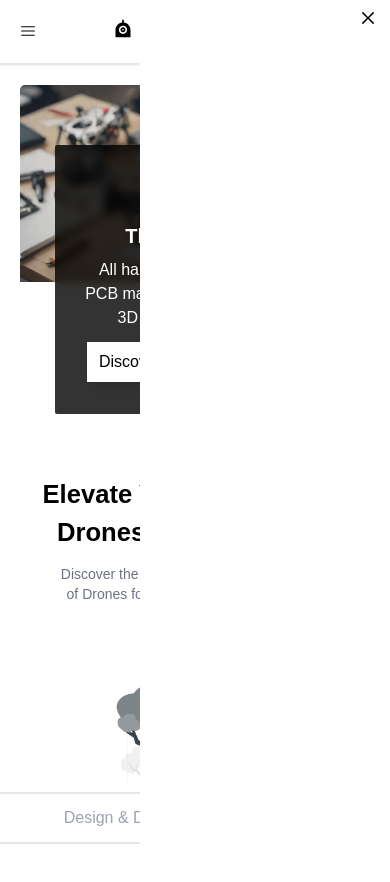
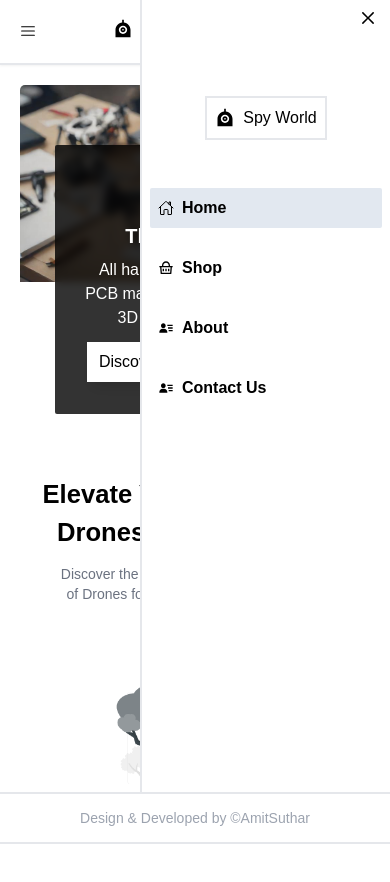
Before and after one commit to amitsuthar803/drone-ecommerce, a React (Vite) app: page / in a window 390 px wide. Both pictures are taken after a click on the icon 28 px from the left and 31 px from the top of the page. Shown: the top 882 px of the page. Before the commit the page ends 844 px from the top, so only its background shows below. Built offline with nearby package versions, Linux system fonts and the light colour scheme.

Commit message:
sidebar update

```diff
--- a/src/ui/Footer.jsx
+++ b/src/ui/Footer.jsx
@@ -1,8 +1,10 @@
 function Footer() {
   return (
-    <div className="h-[60px] border-t-2 flex justify-center m-auto border-b-2 items-center w-full bg-white">
+    <div className="h-[60px] z-30 border-t-2 flex justify-center m-auto border-b-2 items-center w-full bg-white">
       <div className=" w-[1111px] flex justify-center items-center">
-        <h3 className=" text-gray-400">Design & Developed by ©AmitSuthar</h3>
+        <h3 className=" text-gray-400 max-sm:text-sm">
+          Design & Developed by ©AmitSuthar
+        </h3>
       </div>
     </div>
   );
--- a/src/ui/Sidebar.jsx
+++ b/src/ui/Sidebar.jsx
@@ -1,11 +1,38 @@
 import Proptype from "prop-types";
+import { BiSolidUserDetail } from "react-icons/bi";
+import { IoHomeOutline } from "react-icons/io5";
+import { RiRobotFill, RiShoppingBasketLine } from "react-icons/ri";
 import { RxCross2 } from "react-icons/rx";
+import { NavLink } from "react-router-dom";
 
 function Sidebar({ setShowSidebar, sidebarRef }) {
+  const sidebarData = [
+    {
+      title: "Home",
+      icon: <IoHomeOutline />,
+      to: "/",
+    },
+    {
+      title: "Shop",
+      icon: <RiShoppingBasketLine />,
+      to: "shop",
+    },
+    {
+      title: "About",
+      icon: <BiSolidUserDetail />,
+      to: "about",
+    },
+    {
+      title: "Contact Us",
+      icon: <BiSolidUserDetail />,
+      to: "contact",
+    },
+  ];
+
   return (
     <div
       ref={sidebarRef}
-      className="absolute w-[250px] md:hidden right-0 top-0 z-10 bg-white h-[100vh]"
+      className="absolute w-[250px] border-l-2 md:hidden right-0 top-0 z-10 bg-white h-[100vh]"
     >
       <button
         className="md:hidden right-3 top-2 absolute"
@@ -13,6 +40,32 @@ function Sidebar({ setShowSidebar, sidebarRef }) {
       >
         <RxCross2 size={20} />
       </button>
+
+      <div className=" justify-start mt-[6rem] items-center w-full flex flex-col h-full">
+        <h2 className="flex items-center gap-2 border-2 p-2">
+          <RiRobotFill size={20} />
+          Spy World
+        </h2>
+
+        <nav className="flex justify-center mt-10 p-2 w-full items-start">
+          <ul className="flex flex-col gap-5 w-[100%]">
+            {sidebarData.map((data) => (
+              <NavLink
+                to={data.to}
+                key={data.title}
+                className={({ isActive }) =>
+                  `${
+                    isActive && "bg-slate-200"
+                  } hover:bg-slate-200 rounded-sm flex gap-2 w-[full] items-center justify-start p-2 font-semibold`
+                }
+              >
+                {data.icon}
+                {data.title}
+              </NavLink>
+            ))}
+          </ul>
+        </nav>
+      </div>
     </div>
   );
 }
```
